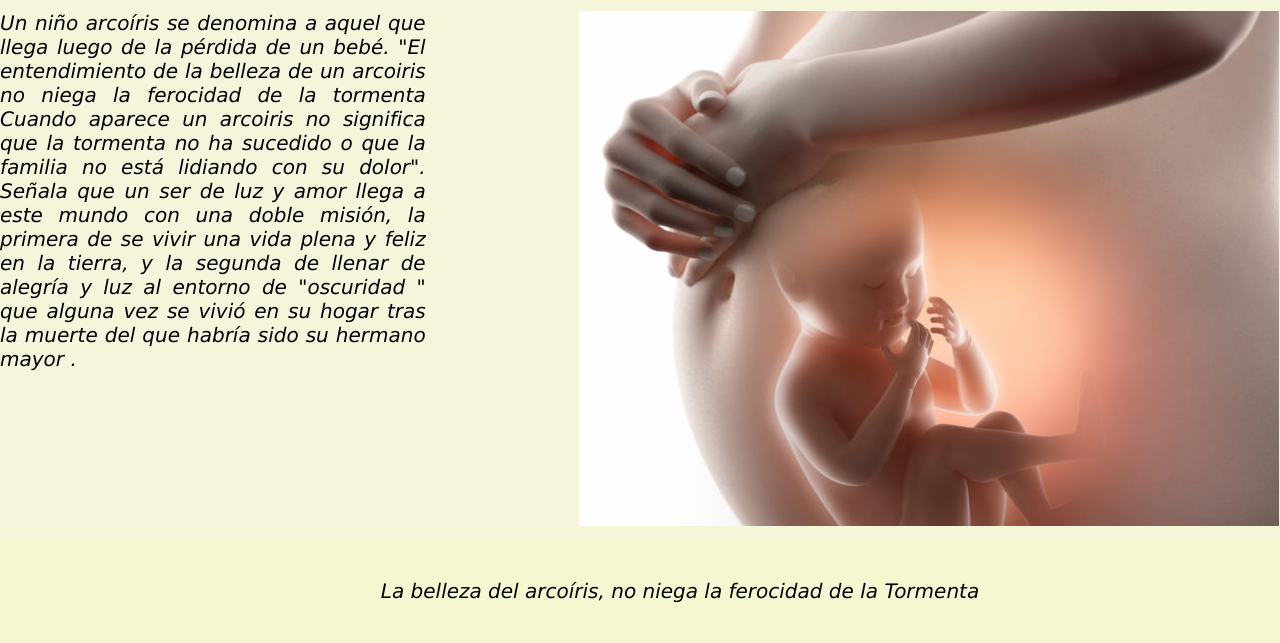
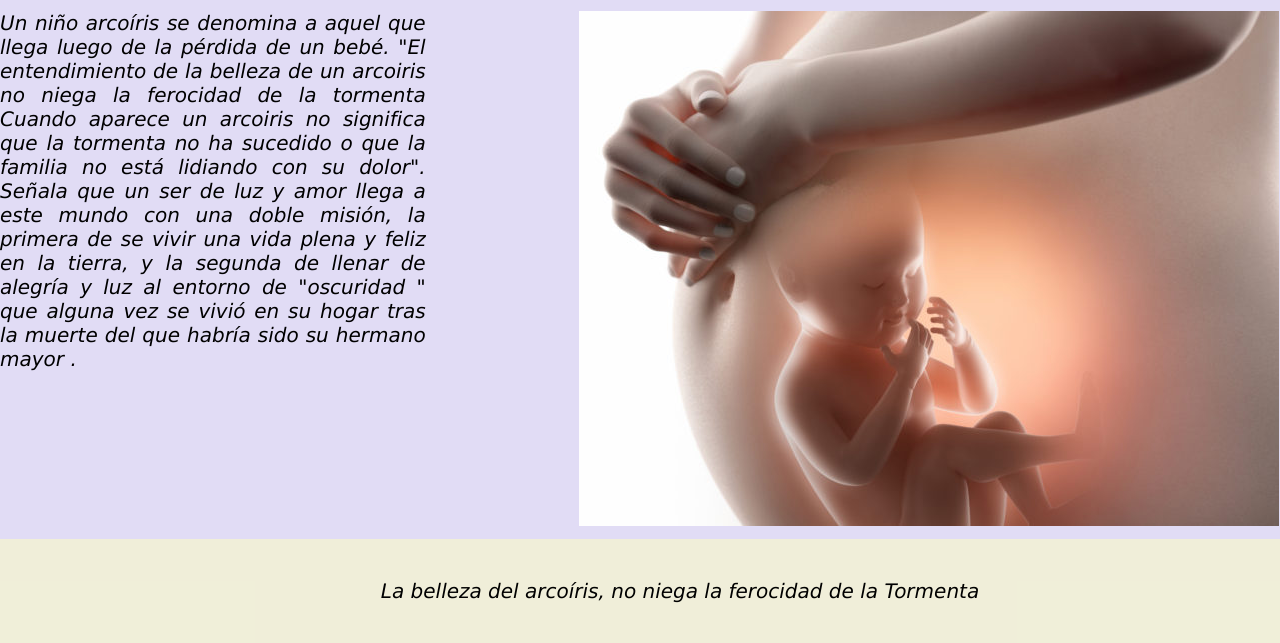
Before and after one commit to Jonacave/proyectoFinalJC, a plain HTML site: page root/index.html in a window 1280 px wide. Shown: the part 182-825 px from the top of the page. Drawn offline with Linux system fonts and the light colour scheme.

Commit message:
prueba de modificacion

```diff
--- a/root/css/estilo.css
+++ b/root/css/estilo.css
@@ -12,7 +12,7 @@ html {
 }
 
 html {
-    background-color: beige;
+    background-color: rgb(225, 220, 245);
 }
 
 header h1 {
```
